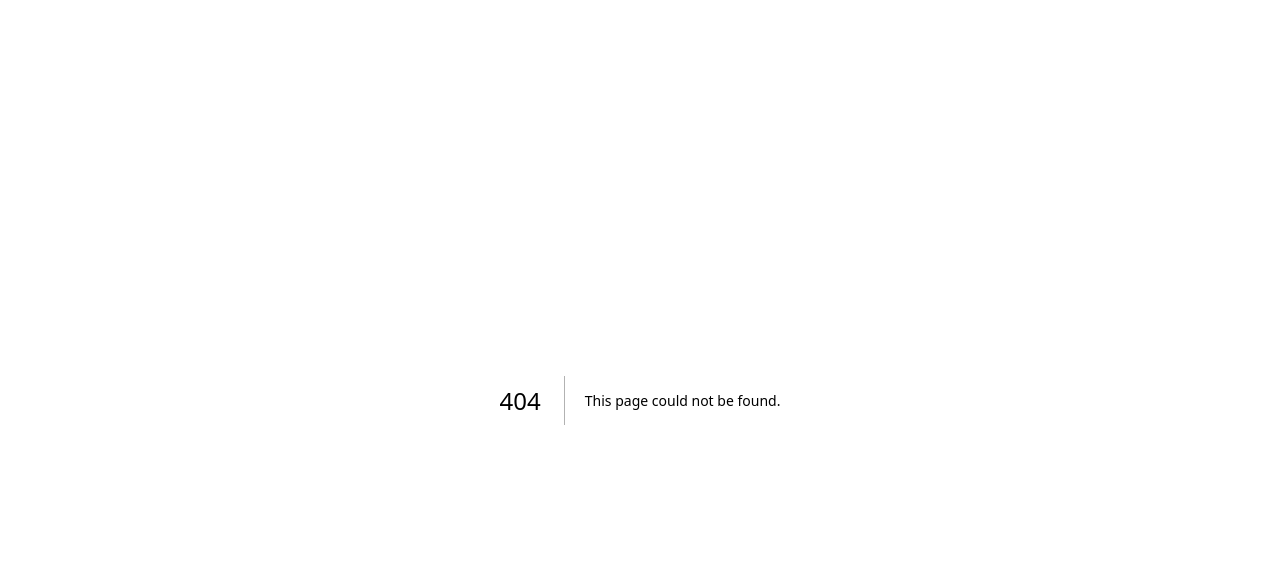
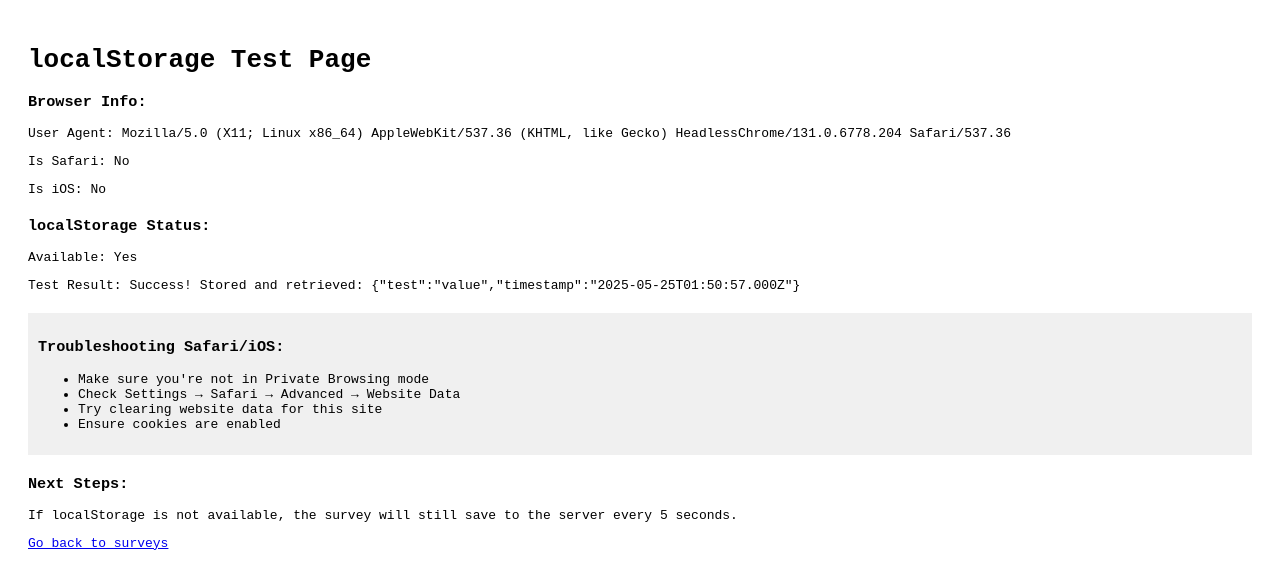
Before and after one commit to robert-zooly/market_research_survey, a Next.js app: page /test-storage in a window 1280 px wide. Before the commit this address had no page. Shown: the top 588 px of the page. Built offline with nearby package versions, Linux system fonts and the light colour scheme.

Commit message:
Add Safari localStorage fix and CLAUDE.md documentation

```diff
--- /dev/null
+++ b/pages/test-storage.tsx
@@ -0,0 +1,73 @@
+import { useState, useEffect } from 'react'
+
+export default function TestStorage() {
+  const [localStorageAvailable, setLocalStorageAvailable] = useState<boolean | null>(null)
+  const [testResult, setTestResult] = useState<string>('')
+  const [userAgent, setUserAgent] = useState<string>('')
+
+  useEffect(() => {
+    // Get user agent
+    setUserAgent(navigator.userAgent)
+
+    // Test localStorage availability
+    try {
+      const testKey = '__test__'
+      localStorage.setItem(testKey, 'test')
+      localStorage.removeItem(testKey)
+      setLocalStorageAvailable(true)
+
+      // Test actual survey storage
+      const surveyKey = 'survey_test_data'
+      const testData = { test: 'value', timestamp: new Date().toISOString() }
+      localStorage.setItem(surveyKey, JSON.stringify(testData))
+      const retrieved = localStorage.getItem(surveyKey)
+
+      if (retrieved) {
+        const parsed = JSON.parse(retrieved)
+        setTestResult(`Success! Stored and retrieved: ${JSON.stringify(parsed)}`)
+        localStorage.removeItem(surveyKey)
+      }
+    } catch (e) {
+      setLocalStorageAvailable(false)
+      setTestResult(`Failed: ${e}`)
+    }
+  }, [])
+
+  const isSafari = /^((?!chrome|android).)*safari/i.test(userAgent)
+  const isIOS = /iPad|iPhone|iPod/.test(userAgent)
+
+  return (
+    <div style={{ padding: '20px', fontFamily: 'monospace' }}>
+      <h1>localStorage Test Page</h1>
+
+      <div style={{ marginBottom: '20px' }}>
+        <h3>Browser Info:</h3>
+        <p>User Agent: {userAgent}</p>
+        <p>Is Safari: {isSafari ? 'Yes' : 'No'}</p>
+        <p>Is iOS: {isIOS ? 'Yes' : 'No'}</p>
+      </div>
+
+      <div style={{ marginBottom: '20px' }}>
+        <h3>localStorage Status:</h3>
+        <p>Available: {localStorageAvailable === null ? 'Testing...' : localStorageAvailable ? 'Yes' : 'No'}</p>
+        <p>Test Result: {testResult}</p>
+      </div>
+
+      <div style={{ marginBottom: '20px', padding: '10px', backgroundColor: '#f0f0f0' }}>
+        <h3>Troubleshooting Safari/iOS:</h3>
+        <ul>
+          <li>Make sure you're not in Private Browsing mode</li>
+          <li>Check Settings → Safari → Advanced → Website Data</li>
+          <li>Try clearing website data for this site</li>
+          <li>Ensure cookies are enabled</li>
+        </ul>
+      </div>
+
+      <div>
+        <h3>Next Steps:</h3>
+        <p>If localStorage is not available, the survey will still save to the server every 5 seconds.</p>
+        <p><a href="/">Go back to surveys</a></p>
+      </div>
+    </div>
+  )
+}
```
Also changed, not shown: pages/survey/[id].tsx (+46 -12 lines), .claude/settings.local.json, 1 other file (tests, documents, lock files or other folders).
